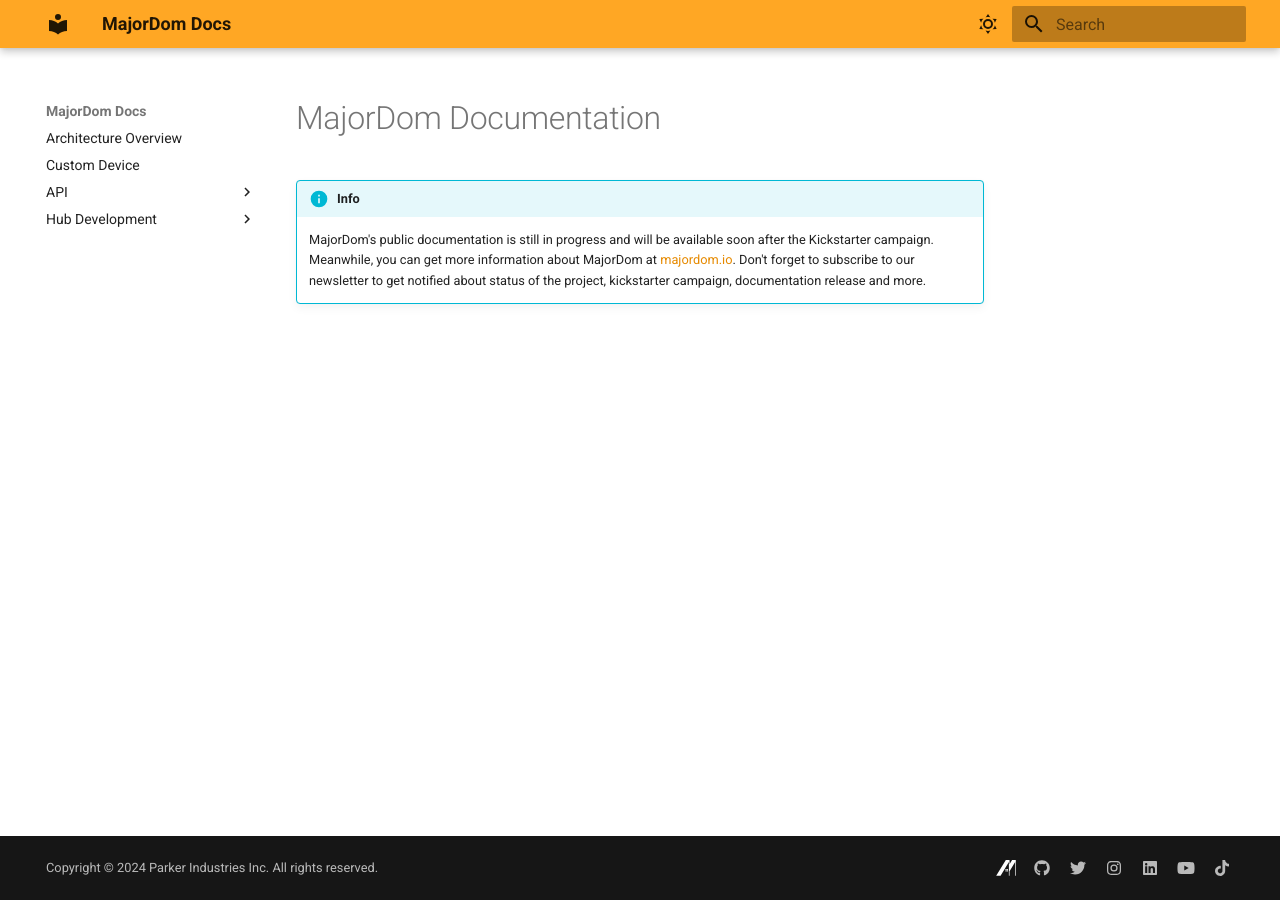
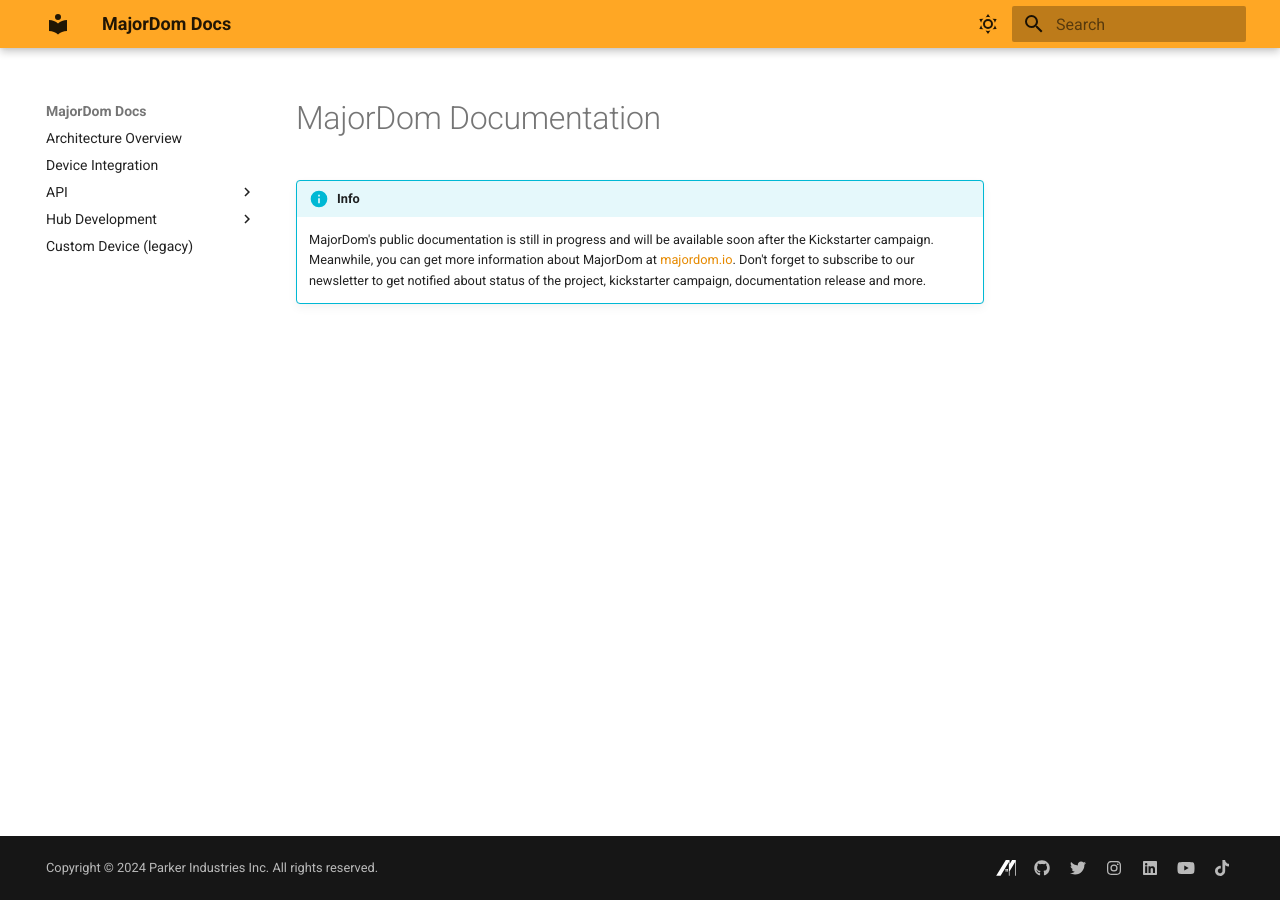
Before and after one commit to ParkerIndustries/MajorDom-Docs, an MkDocs documentation site: the page built from docs/index.md, in a window 1280 px wide. Built offline with MkDocs 1.6.1 and Material for MkDocs 9.7.7, drawn with Linux system fonts in a browser that asks for light colours.

Commit message:
update paths

```diff
--- a/mkdocs.yml
+++ b/mkdocs.yml
@@ -6,15 +6,15 @@
 copyright: Copyright &copy; 2024 Parker Industries Inc. All rights reserved.
 
 nav:
-  - Architecture Overview: 'architecture.md'
-  - Custom Device: 'custom-device.md'
+  - Architecture Overview: "architecture.md"
+  - Device Integration: "device-integration.md"
   - API:
-    - Cloud API: 'api/cloud.md'
-    - Bridge API: 'api/bridge.md'
-    - Hub API: 'api/hub.md'
+      - Cloud API: "api/cloud.md"
+      - Bridge API: "api/bridge.md"
+      - Hub API: "api/hub.md"
   - Hub Development:
-    - How to Start: 'hub-development/how-to-start.md'
-    - Repo Architecture: 'hub-development/repo-architecture.md'
+      - How to Start: "hub-development/how-to-start.md"
+  - Custom Device (legacy): "custom-device-legacy.md"
 
 theme:
   name: material
@@ -38,7 +38,6 @@
     - toc.follow
 
   palette:
-
     # Palette toggle for automatic mode
     # - media: "(prefers-color-scheme)"
     #   primary: orange
```
